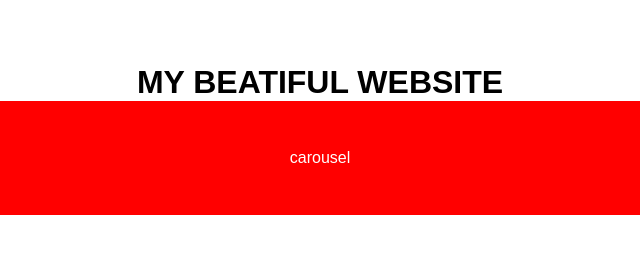
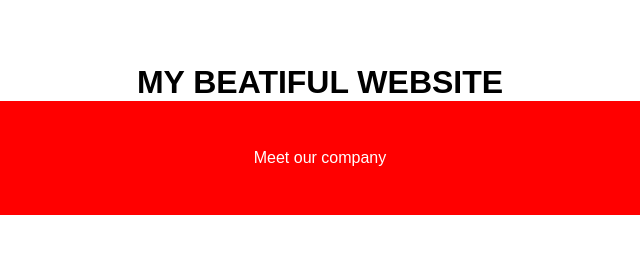
Before and after one commit to benitorubano1992/git-branch-merge, a plain HTML site: page index.html in a window 1280 px wide. Shown: the top 256 px of the page, 320-960 px from the left. Drawn offline with Linux system fonts and the light colour scheme.

Commit message:
update carousel class and text

```diff
--- a/index.html
+++ b/index.html
@@ -14,8 +14,8 @@
         <h1>My beatiful Website</h1>
     </header>
     <main>
-        <div class="jumbotron">
-            carousel
+        <div class="jumbotron fancy-jumbotron">
+            Meet our company
         </div>
         <section id="service">
             <h3>I nostri servizi</h3>
```
